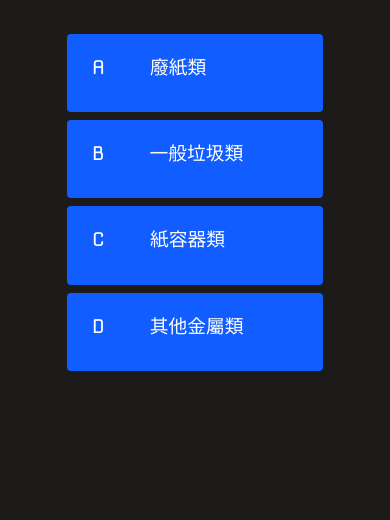
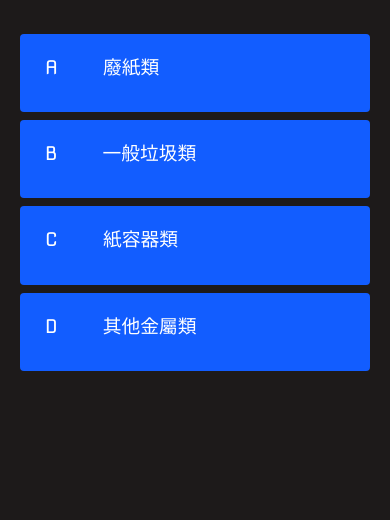
Before and after one commit to zshunli/game, a plain HTML site: page game.html in a window 390 px wide. Shown: the part 324-844 px from the top of the page. Drawn offline with nearby package versions, Linux system fonts and the light colour scheme.

Commit message:
game選框固定

```diff
--- a/game.css
+++ b/game.css
@@ -70,7 +70,6 @@ body {
 @media screen and (max-width: 768px) {
     .choice-container {
         min-width: 25rem;
-        max-width: 80rem;
     }
 
     .choice-container:hover {
--- a/style.css
+++ b/style.css
@@ -146,6 +146,12 @@ input::placeholder {
 }
 
 @media screen and (max-width: 768px) {
+    #game {
+        width: 50rem;
+        max-width: 50rem;
+        min-width: 25rem;
+    }
+
     h1 {
         font-size: xx-large;
     }
```
